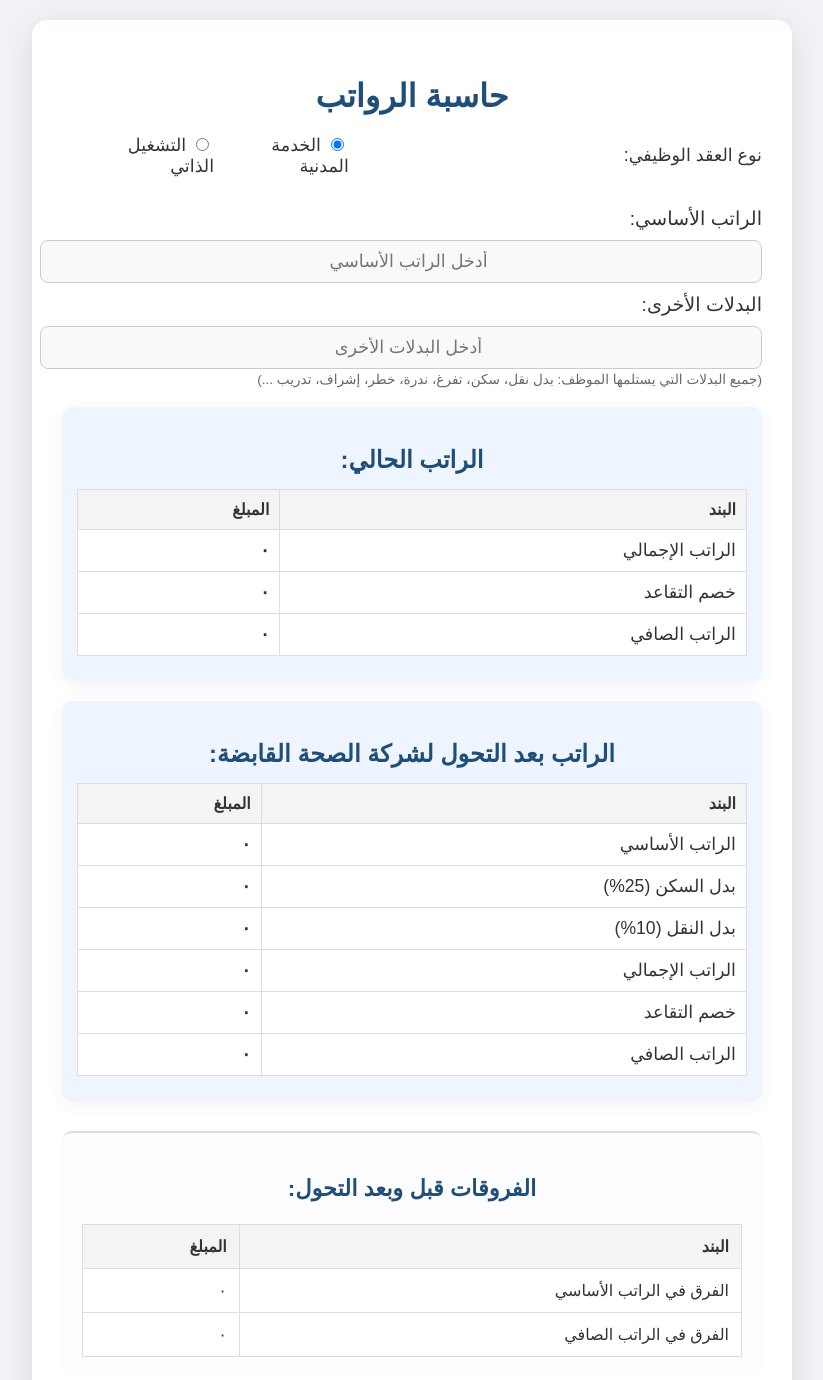
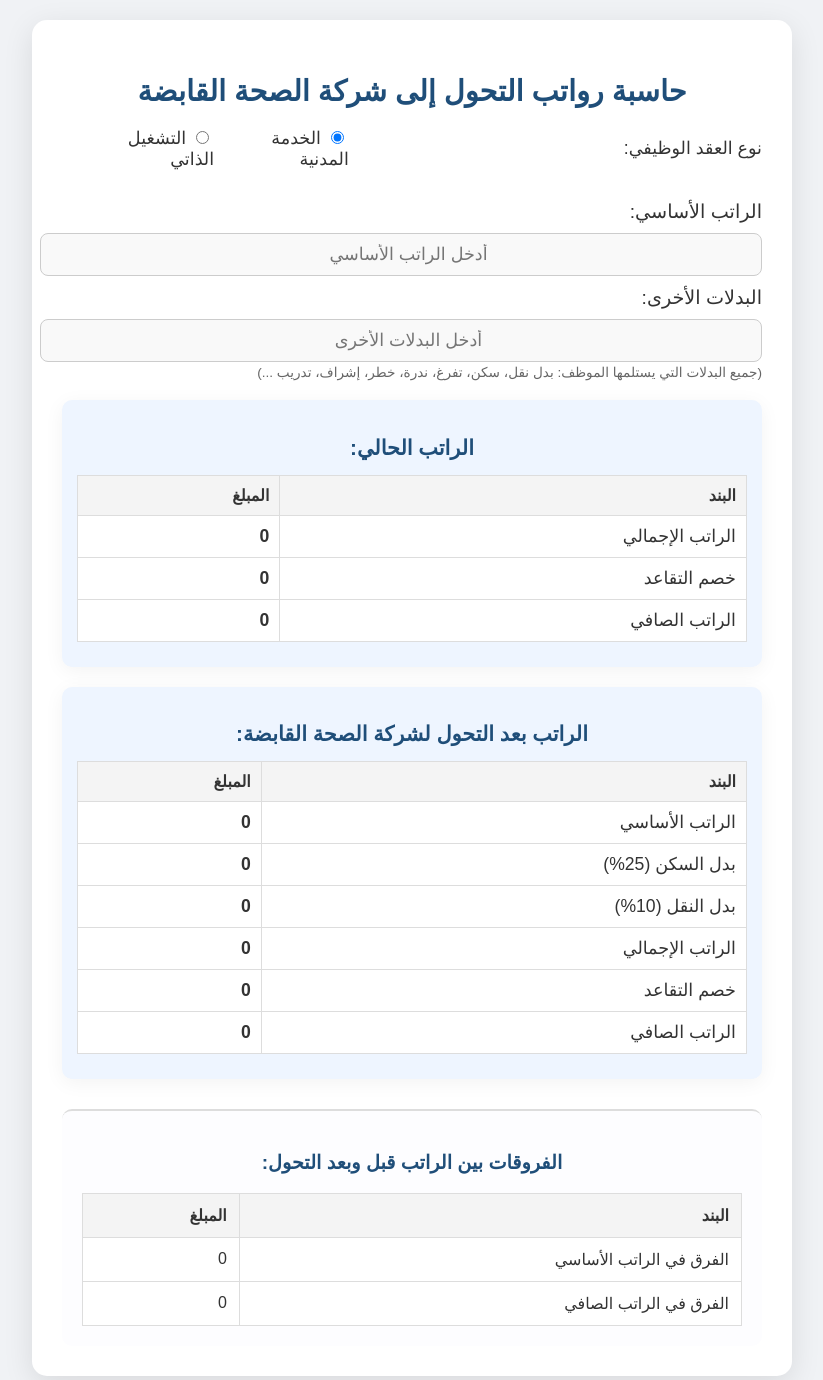
Before and after one commit to aqrni/Haste-ahead, a plain HTML site: page index.html in a window 1280 px wide. Shown: the top 1380 px of the page, without its empty margins (228-1051 px from the left). Drawn offline with Linux system fonts and the light colour scheme.

Commit message:
Update index.html

```diff
--- a/index.html
+++ b/index.html
@@ -3,7 +3,7 @@
 <head>
   <meta charset="UTF-8">
   <meta name="viewport" content="width=device-width, initial-scale=1.0">
-  <title>حاسبة الرواتب</title>
+  <title>حاسبة رواتب التحول إلى شركة الصحة القابضة</title>
   <style>
     body {
       font-family: 'Arial', sans-serif;
@@ -25,7 +25,7 @@
     h2 {
       color: #1f4e79;
       margin-bottom: 20px;
-      font-size: 2em;
+      font-size: 1.8em; /* تقليل حجم العنوان */
       text-align: center;
     }
     label {
@@ -65,7 +65,7 @@
     }
     .results h3 {
       color: #1f4e79;
-      font-size: 1.5em;
+      font-size: 1.3em; /* تقليل حجم العنوان الفرعي */
       margin-bottom: 15px;
       text-align: center;
     }
@@ -100,7 +100,7 @@
     }
     .diff-section h3 {
       color: #1f4e79;
-      font-size: 1.4em;
+      font-size: 1.2em; /* تقليل حجم العنوان الفرعي */
       text-align: center;
     }
     .form-group {
@@ -141,7 +141,7 @@
 <body>
 
   <div class="container">
-    <h2>حاسبة الرواتب</h2>
+    <h2>حاسبة رواتب التحول إلى شركة الصحة القابضة</h2>
 
     <div class="form-group">
       <label>نوع العقد الوظيفي:</label>
@@ -218,7 +218,7 @@
     </div>
 
     <div class="diff-section">
-      <h3>الفروقات قبل وبعد التحول:</h3>
+      <h3>الفروقات بين الراتب قبل وبعد التحول:</h3>
       <table>
         <tr>
           <th>البند</th>
@@ -320,7 +320,7 @@
     }
 
     function formatNumber(number) {
-      return number.toLocaleString('ar-EG', { maximumFractionDigits: 2 });
+      return number.toLocaleString('en-US', { maximumFractionDigits: 2 });
     }
 
     updateFields();
```
